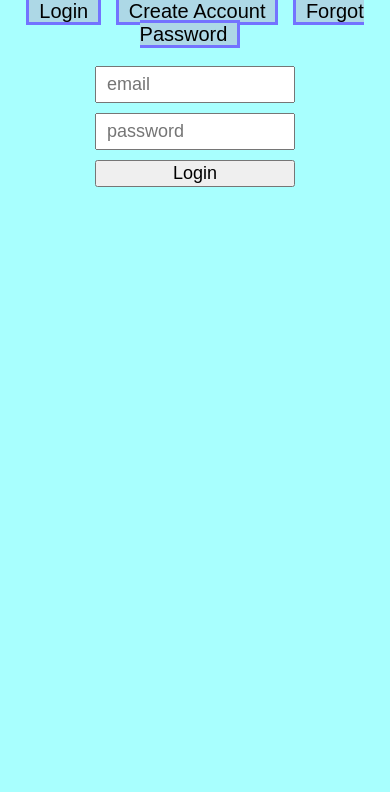
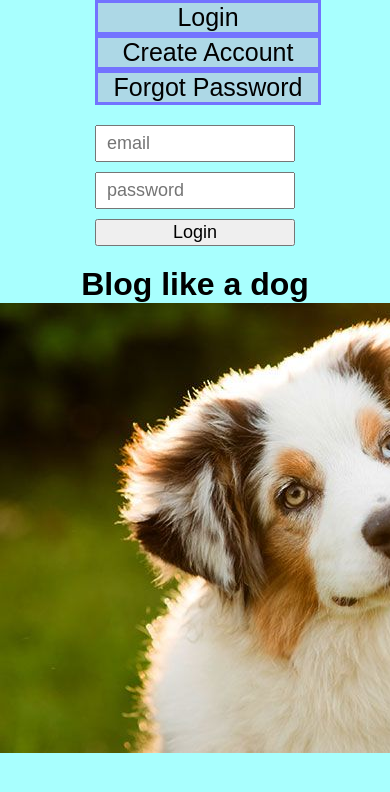
Before and after one commit to cameronrowe2/blog, a PHP site: page /login.html in a window 390 px wide; the page is wider, and only the part inside the window is pictured. Shown: the top 792 px of that part. Run offline with PHP 8.4, Linux system fonts and the light colour scheme.

Commit message:
1. styled for mobile 2. added login.html cover

```diff
--- a/header.js
+++ b/header.js
@@ -6,10 +6,10 @@ var Header = {
 
   html: function(){
     $('#header').html("<div id=\"h_home\">Home</div>" +
-    "<div id=\"h_create_post\">Create Post</div>" +
-    "<div id=\"h_notifications\"></div>" +
     "<div id=\"h_search\">Search</div>" +
     "<div id=\"h_profile\"></div>" +
+    "<div id=\"h_notifications\"></div>" +
+    "<div id=\"h_create_post\">Create Post</div>" +
     "<div id=\"h_logout\">Logout</div>"
   )
   },
--- a/login.html
+++ b/login.html
@@ -52,5 +52,9 @@
       <input type="password" id="password" placeholder="password">
       <button id="submit">Login</button>
     </div>
+    <h1 style="text-align: center">Blog like a dog</h1>
+    <div style="margin: auto; max-width:100%; max-height:100%;">
+      <img style="" src="dog.jpg">
+    </div>
   </body>
 </body>
--- a/styles.css
+++ b/styles.css
@@ -22,20 +22,24 @@ body {
 
 #lo_header {
   text-align: center;
+  background-color: lightblue;
 }
 
 .lo_header {
   display: inline;
   padding-right: 10px;
   padding-left: 10px;
-  margin-right: 10px;
   width: 100px;
-  border: rgb(115,115,255) solid;
+  border-left: rgb(115,115,255) solid;
   font-size: 20px;
   text-decoration:  none;
-  background-color: lightblue;
   cursor: pointer;
   color: black;
+  background-color: lightblue;
+}
+
+.lo_header:last-child {
+  border-right: rgb(115,115,255) solid;
 }
 
 #li {
@@ -314,7 +318,16 @@ button {
 }
 
 @media only screen and (max-width: 600px) {
-    #header div {
+    #header div, .lo_header {
         display: block;
+        border: rgb(115,115,255) solid;
+        width: 200px;
+        font-size: 25px;
+
+    }
+
+    #header, #lo_header {
+      margin: auto;
+      width: 200px;
     }
 }
```
Also changed, not shown: dog.jpg (added).
